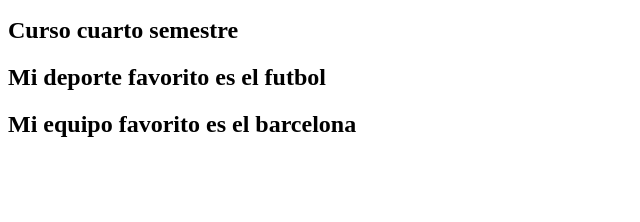
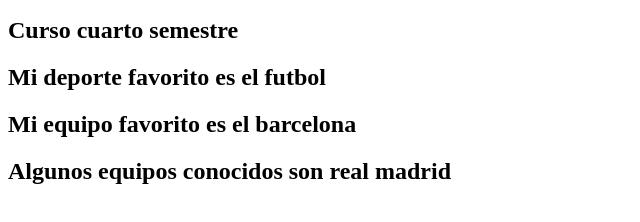
Before and after one commit to EdgarRamirez26/RubricaBP, a plain HTML site: page index.html in a window 1280 px wide. Shown: the part 110-332 px from the top of the page, without its empty margins (0-640 px from the left). Drawn offline with Linux system fonts and the light colour scheme.

Commit message:
sexto commit

```diff
--- a/index.html
+++ b/index.html
@@ -12,5 +12,6 @@
     <h2>Curso cuarto semestre</h2>
     <h2>Mi deporte favorito es el futbol</h2>
     <h2>Mi equipo favorito es el barcelona</h2>
+    <h2>Algunos equipos conocidos son real madrid</h2>
 </body>
 </html>
```
